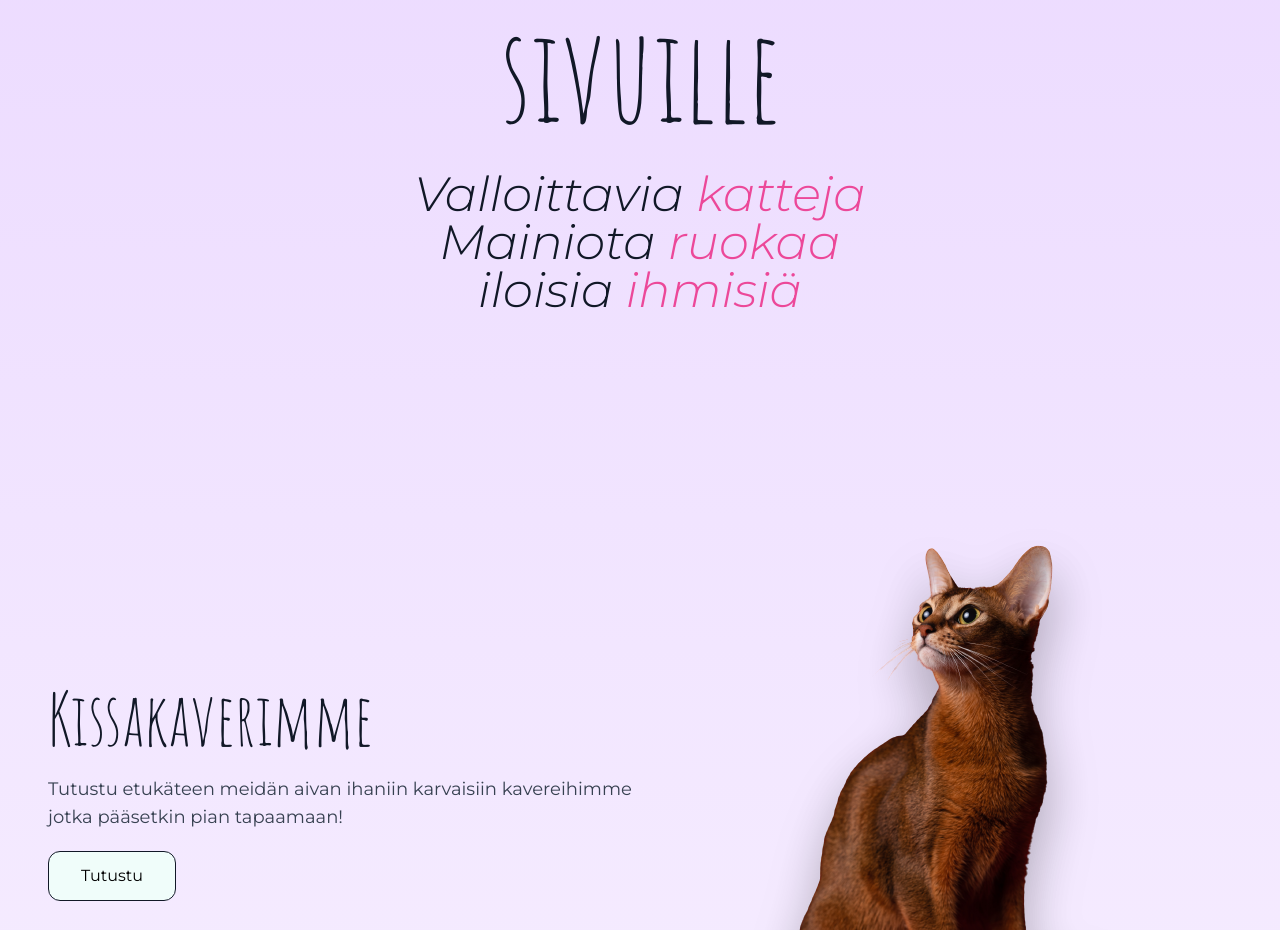
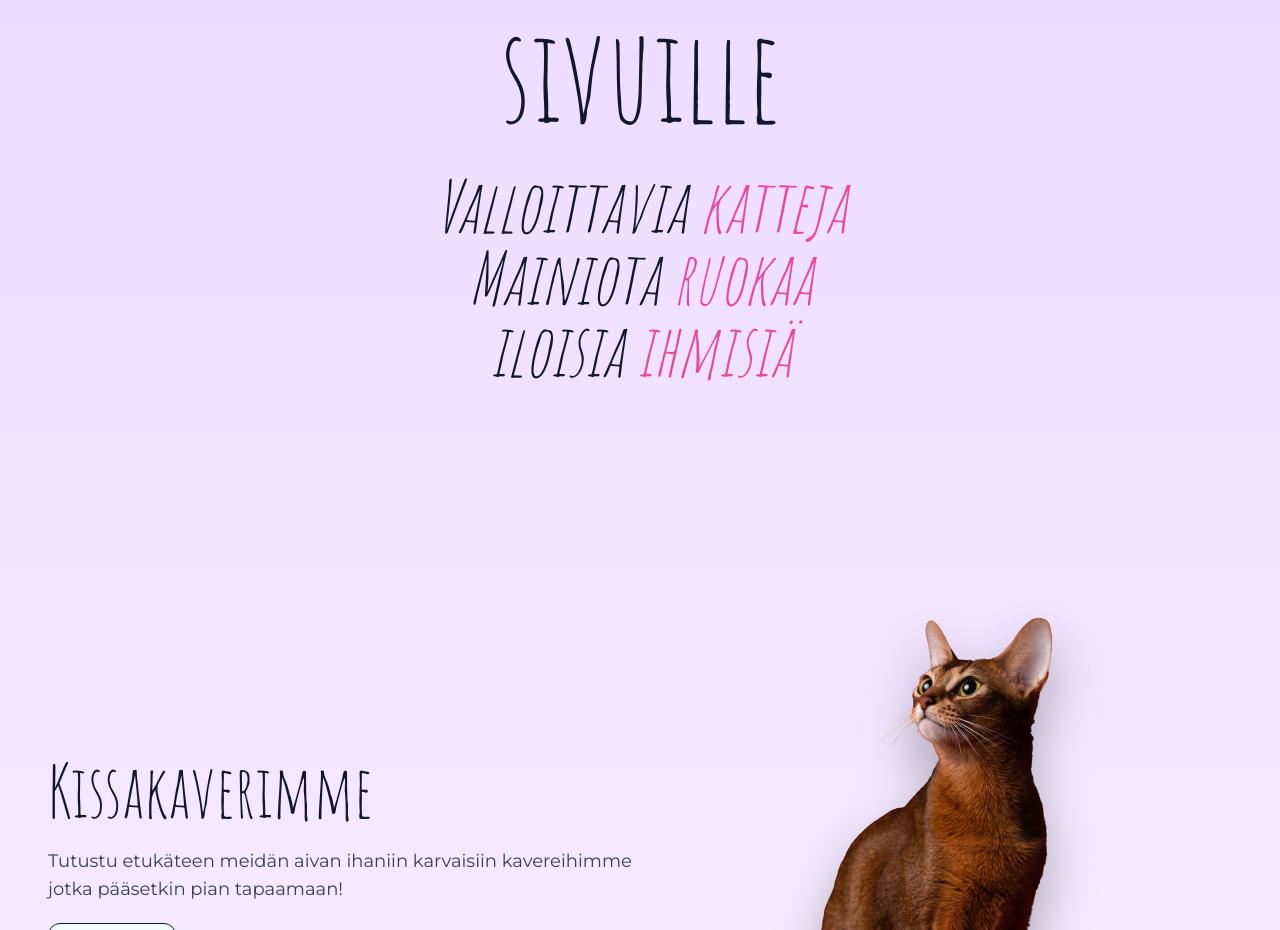
Before and after one commit to villetoimela/templates-cat-cafe, a Next.js app: page / in a window 1280 px wide. Shown: the part 1286-2216 px from the top of the page. Built offline with nearby package versions, Linux system fonts and the light colour scheme.

Commit message:
added amaticSC font to InfoBlock texts under title

```diff
--- a/components/info-blocks.jsx
+++ b/components/info-blocks.jsx
@@ -15,7 +15,7 @@ export const InfoBlocks = () => {
                 <Fade bottom cascade duration={600}>
                     <div className="relative">
                         <h2 className="w-full text-7xl text-center sm:text-8xl lg:text-9xl text-gray-900 font-AmaticSC ">Tervetuloa kissakahvilan sivuille</h2>
-                        <p className="w-full py-10 mx-auto -mt-2 sm:text-4xl md:text-5xl text-3xl text-center text-gray-900 font-light italic sm:max-w-3xl">Valloittavia <span className="text-pink-500">katteja</span> <br /> Mainiota <span className="text-pink-500">ruokaa</span> <br /> iloisia <span className="text-pink-500">ihmisiä</span> </p>
+                        <p className="w-full py-10 mx-auto -mt-2 sm:text-6xl md:text-7xl text-5xl text-center font-AmaticSC text-gray-900 font-light italic sm:max-w-3xl">Valloittavia <span className="text-pink-500">katteja</span> <br /> Mainiota <span className="text-pink-500">ruokaa</span> <br /> iloisia <span className="text-pink-500">ihmisiä</span> </p>
                     </div>
                 </Fade>
 
```
